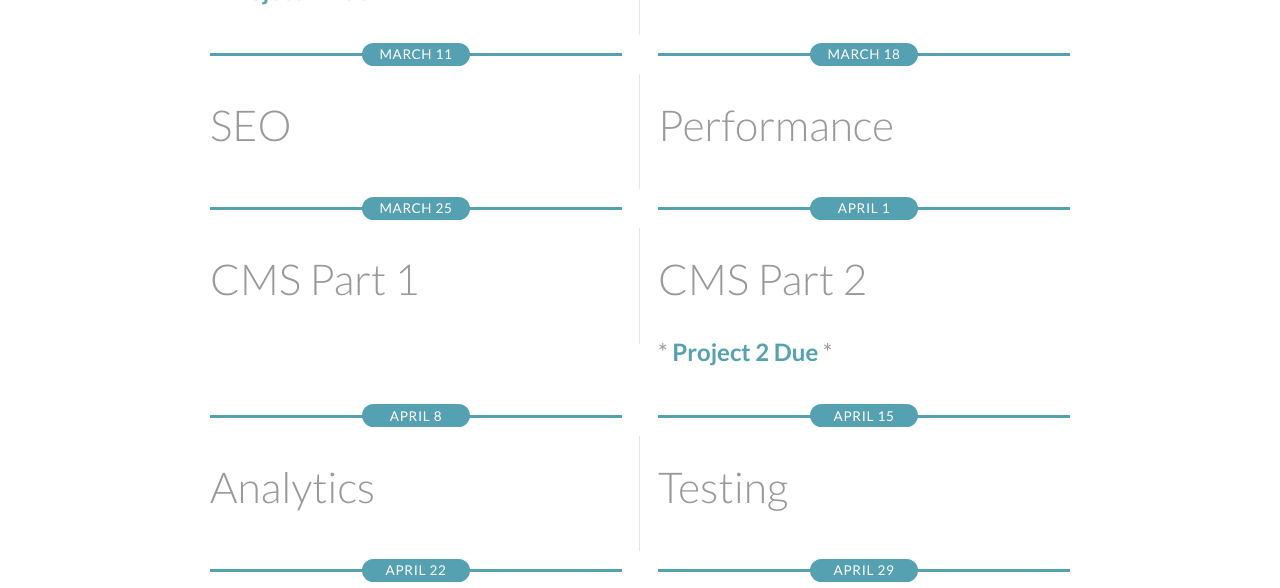
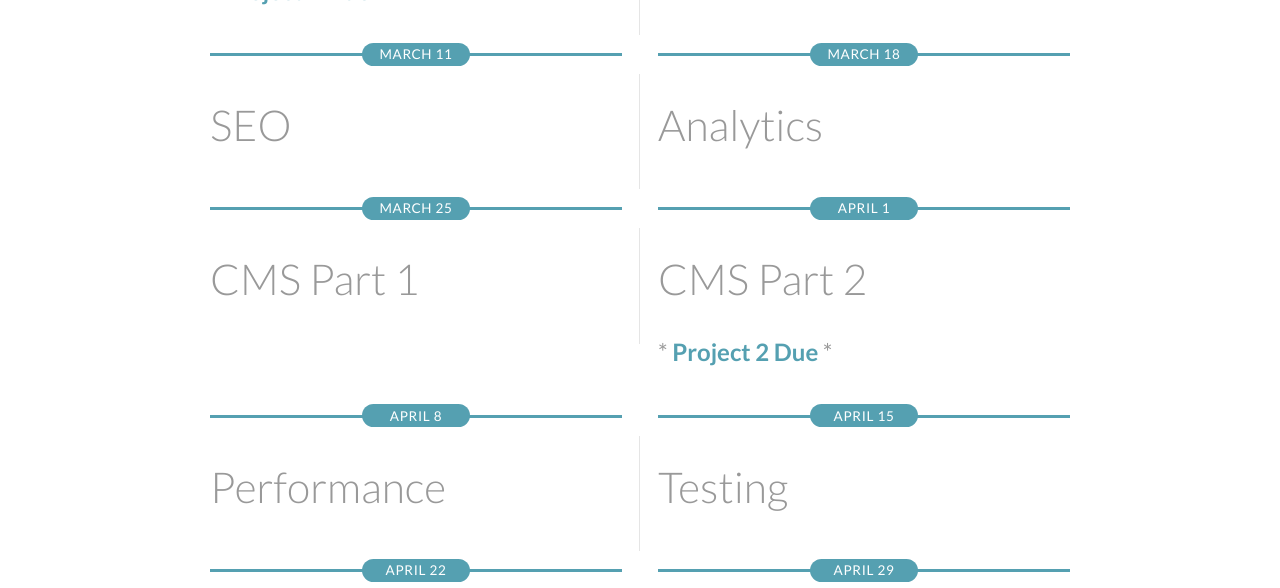
Before and after one commit to timteeling/learningthemodernweb, a Jekyll site: the page built from schedule.md, in a window 1280 px wide. Shown: the part 1300-1888 px from the top of the page. Built offline with Jekyll 4.4.1, drawn with Linux system fonts in a browser that asks for light colours; part of the change alters nothing that is shown.

```diff
--- a/schedule.md
+++ b/schedule.md
@@ -71,7 +71,7 @@ permalink: /schedule/
 
   <div class="onehalf last">
     <h5>March 18</h5>
-    <h2>Performance</h2>
+    <h2>Analytics</h2>
   </div>
 
   <div class="onehalf">
@@ -87,7 +87,7 @@ permalink: /schedule/
 
   <div class="onehalf">
     <h5>April 8</h5>
-    <h2>Analytics</h2>
+    <h2>Performance</h2>
   </div>
 
   <div class="onehalf last">
```
Also changed, not shown: 3 other files.
